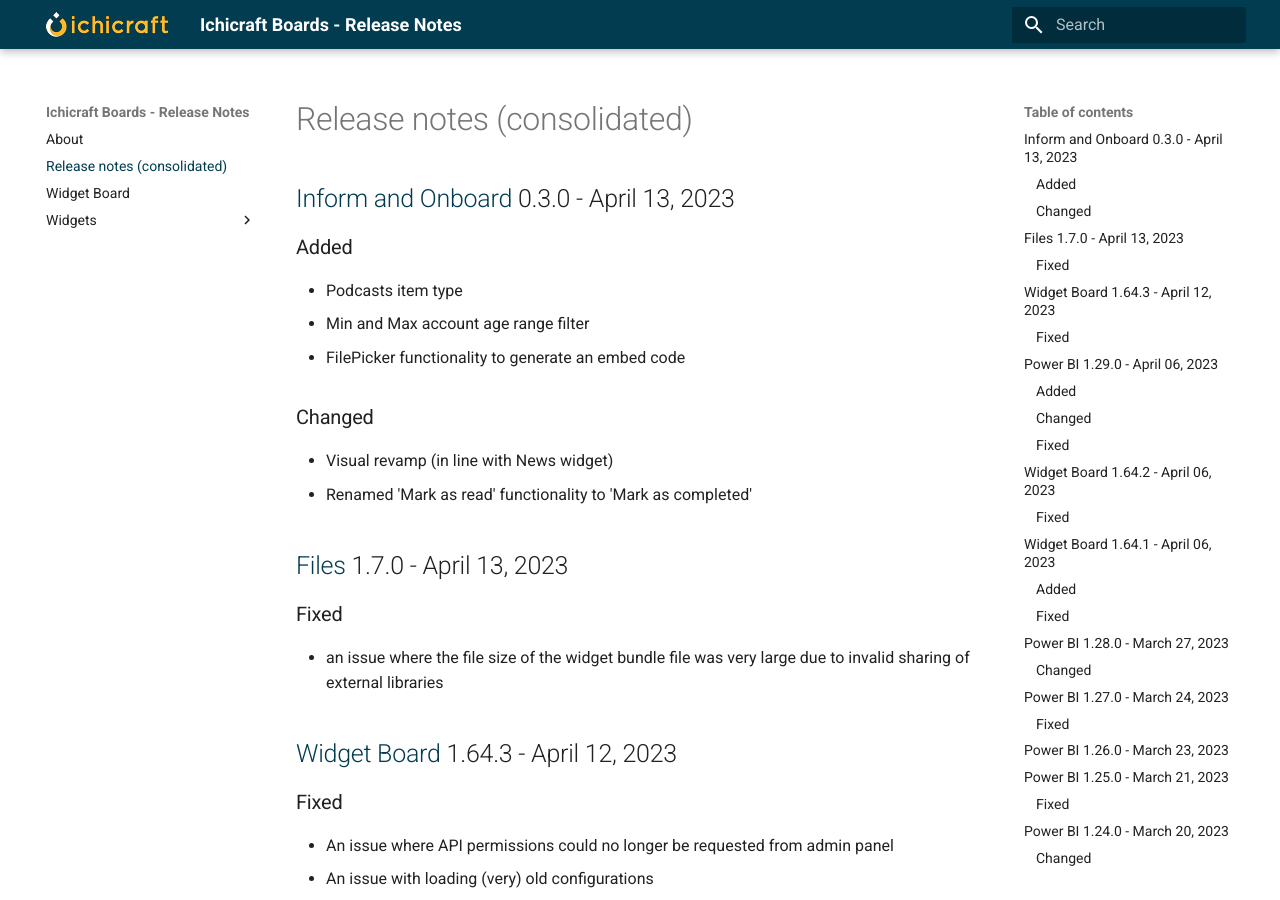
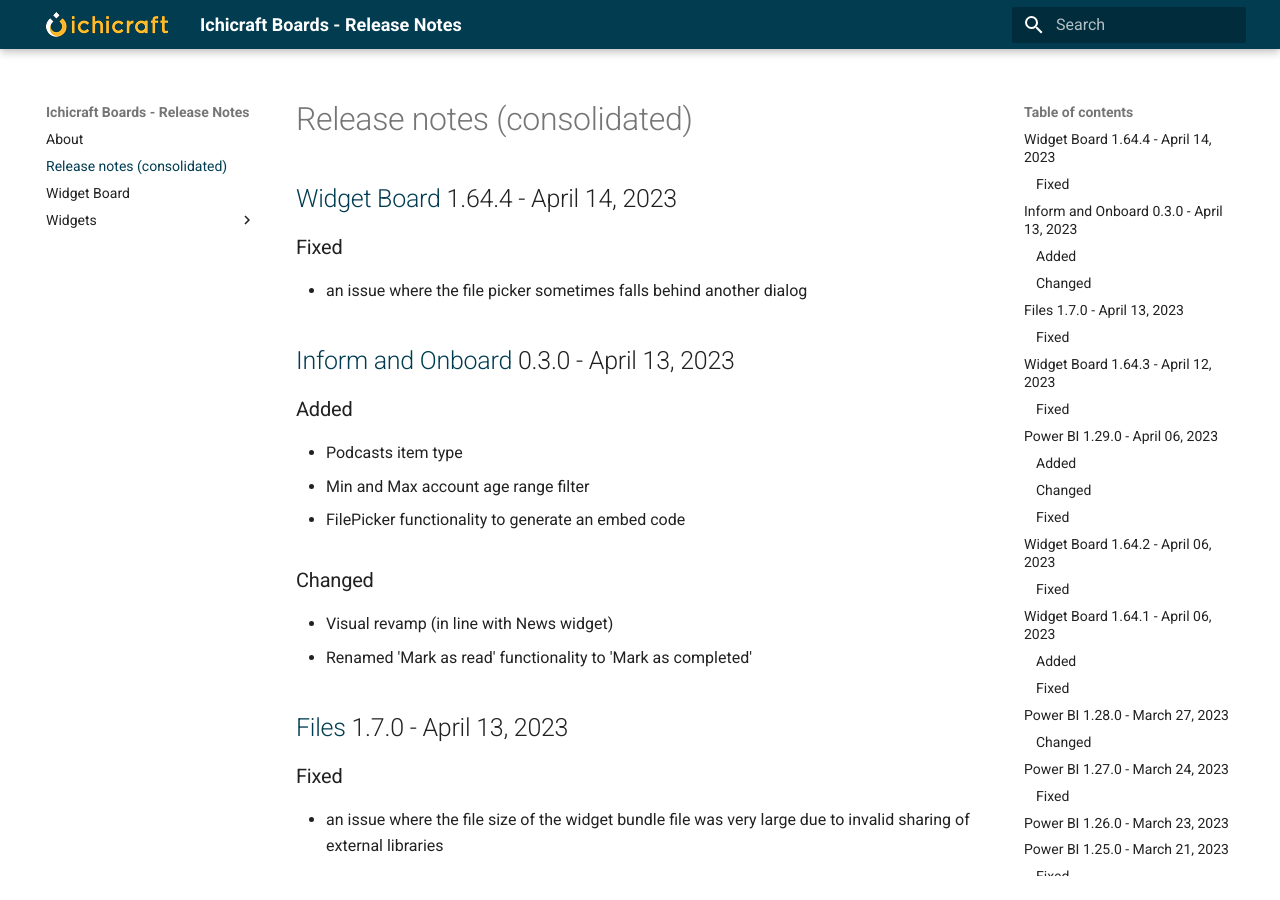
Before and after one commit to ichicraft/widgets-docs, an MkDocs documentation site: the page built from docs/Release-notes-(consolidated).md, in a window 1280 px wide and 900 px high. Built offline with MkDocs 1.6.1 and Material for MkDocs 9.7.7, drawn with Linux system fonts in a browser that asks for light colours.

Commit message:
Release notes updated by BuildService

```diff
--- a/docs/Release-notes-(consolidated).md
+++ b/docs/Release-notes-(consolidated).md
@@ -1,3 +1,8 @@
+## [Widget Board](./Widget Board.md) 1.64.4 - April 14, 2023
+
+### Fixed
+- an issue where the file picker sometimes falls behind another dialog
+
 ## [Inform and Onboard](./Widgets/Inform and Onboard.md) 0.3.0 - April 13, 2023
 
 ### Added
--- a/docs/Widget Board.md
+++ b/docs/Widget Board.md
@@ -1,3 +1,8 @@
+## 1.64.4 - April 14, 2023
+
+### Fixed
+- an issue where the file picker sometimes falls behind another dialog
+
 ## 1.64.3 - April 12, 2023
 
 ### Fixed
```
